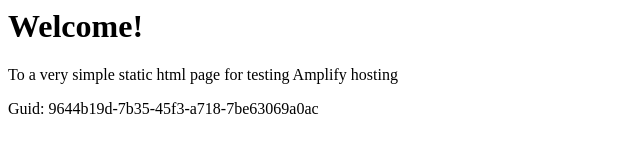
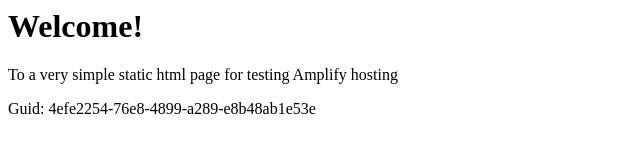
Before and after one commit to aws-aemilia-arn/Github-PR-Commit-Integration-Test-DoNotTouch-GithubWebhookPreviewCanaryTest-v1-preprod-eu-north-1, a website: page src/index.html in a window 1280 px wide. Shown: the full height of the page, 0-640 px from the left. Drawn offline with Linux system fonts and the light colour scheme.

Commit message:
commit from integ tests

```diff
--- a/src/index.html
+++ b/src/index.html
@@ -12,6 +12,6 @@
 <body>
     <h1>Welcome!</h1>
     <p>To a very simple static html page for testing Amplify hosting</p>
-    <p>Guid: 9644b19d-7b35-45f3-a718-7be63069a0ac</p></body>
+    <p>Guid: 4efe2254-76e8-4899-a289-e8b48ab1e53e</p></body>
 
 </html>
```
